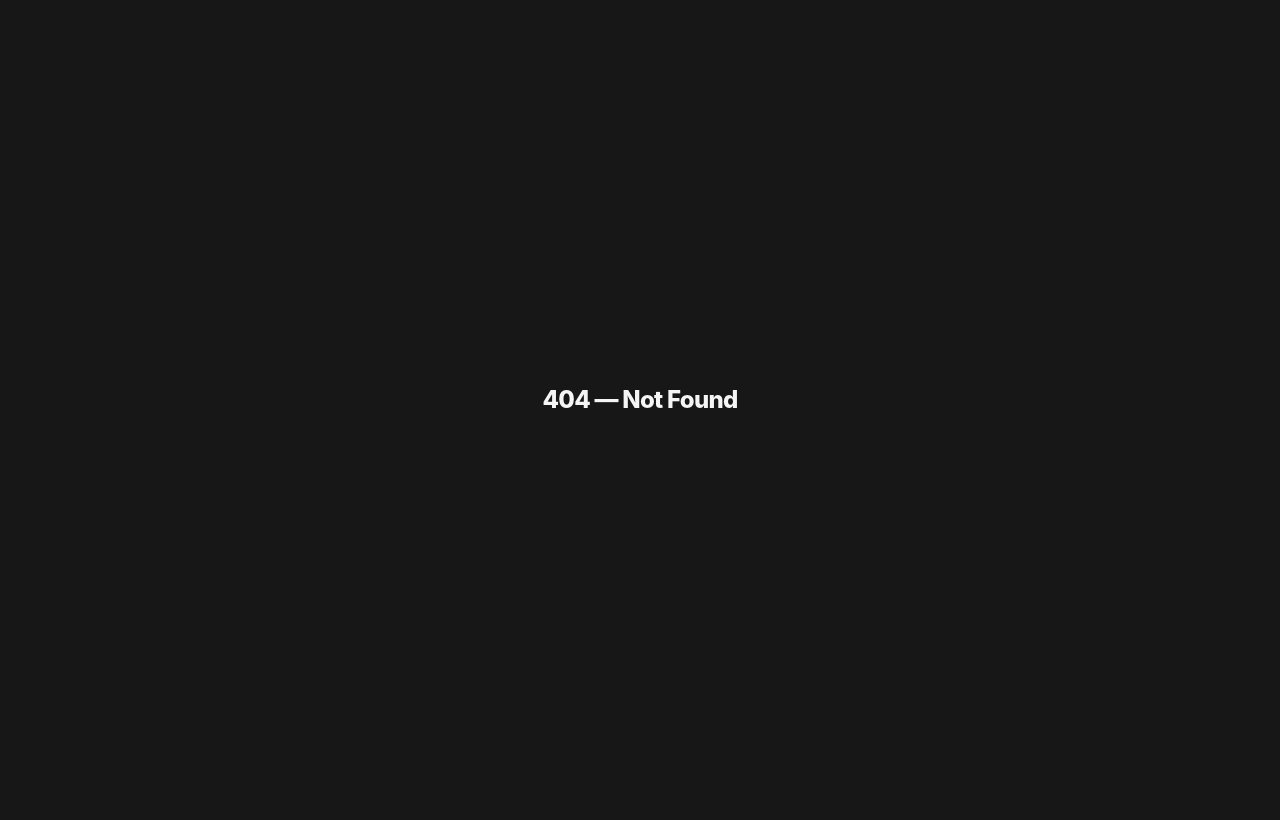
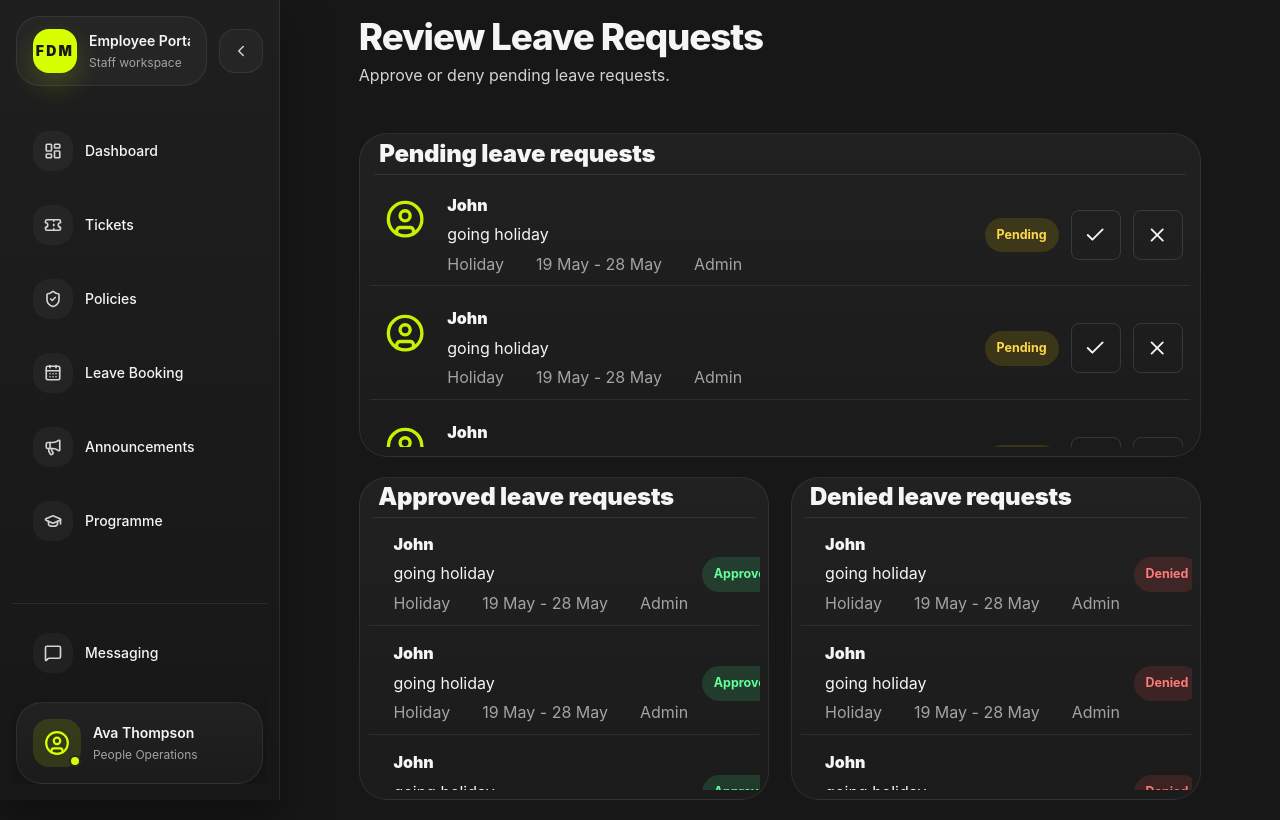
Before and after one commit to FowzanRaja/employee-portal, a React (Vite) app in the folder frontend/: page /hrnew/leave in a window 1280 px wide. Before the commit this address had no page. Built offline with nearby package versions, Linux system fonts and the light colour scheme.

Commit message:
Redesign of HR page, created skeleton of policy & announcement pages + implemented new 'review leave requests' page

```diff
--- a/frontend/src/app/routes.jsx
+++ b/frontend/src/app/routes.jsx
@@ -14,6 +14,10 @@ import TicketPage from '../pages/TicketPage'
 import HRPage from '../pages/HRPage'
 import ITPage from '../pages/ITPage'
 import ITViewPage from '../pages/ITViewPage'
+import HRNewPage from '../pages/HRNEwPage'
+import HRLeavePage from '../pages/HRLeavePage'
+import HRPolicyPage from '../pages/HRPolicyPage'
+import HRAnnouncementPage from '../pages/HRAnnouncementsPage'
 
 export default function AppRoutes() {
   return (
@@ -35,6 +39,10 @@ export default function AppRoutes() {
         <Route path="programme/:programmeId" element={<ProgrammeViewPage />} />
         <Route path="/leave-booking" element={<LeavePage />} />
         <Route path="hr" element={<HRPage />} />
+        <Route path="hrnew" element={<HRNewPage />} />
+        <Route path="hrnew/leave" element={<HRLeavePage />} />
+        <Route path="hrnew/announcements" element={<HRAnnouncementPage />} />
+        <Route path="hrnew/policy" element={<HRPolicyPage />} />
         <Route path="it" element={<ITPage />} />
         <Route path="it/:section" element={<ITViewPage />} />
       </Route>
--- a/frontend/src/components/HR.jsx
+++ b/frontend/src/components/HR.jsx
@@ -138,7 +138,7 @@ export default function HRDisplay(){
 
                         </div>
 
-                                                <div className="hr-leave-request">
+                        <div className="hr-leave-request">
 
                             <div className="leave-request-image-container"> <img src={pfp} alt="Profile Picture"/> </div>
 
--- /dev/null
+++ b/frontend/src/components/HR/HRAnnouncements.jsx
@@ -0,0 +1 @@
+export default function HRAnnouncements() {}
--- /dev/null
+++ b/frontend/src/components/HR/HRLeave.jsx
@@ -0,0 +1,71 @@
+import {Check, X, CircleUser} from 'lucide-react';
+import LeaveRequest from './LeaveRequest';
+import pfp from '../../assets/pfp images/pfp3.jpg';
+
+export default function HRLeave() {
+    return(
+        <div className="flex flex-col items-center w-full max-h-screen gap-5">
+            <div className="flex flex-row items-left justify-left w-9/10">
+                <header className="programme-page-header">
+                    <h1 className="programme-page-title">Review Leave Requests</h1>
+                    <p className="programme-page-subtitle">  Approve or deny pending leave requests. </p>
+                </header>
+            </div>
+
+            <div  className="hr-section w-9/10 h-1/2"> {/* Review leave requests */}
+                <h2 className="hr-section-title"> Pending leave requests </h2>
+                <hr className="hr-line"/>
+                <div className="leave-requests-container">
+
+                    <LeaveRequest name="John" reason="going holiday" leaveType="Holiday" startDate="19 May" endDate="28 May" employeeType="Admin" status="pending"/>
+                    <LeaveRequest name="John" reason="going holiday" leaveType="Holiday" startDate="19 May" endDate="28 May" employeeType="Admin" status="pending"/>
+                    <LeaveRequest name="John" reason="going holiday" leaveType="Holiday" startDate="19 May" endDate="28 May" employeeType="Admin" status="pending"/>
+                    <LeaveRequest name="John" reason="going holiday" leaveType="Holiday" startDate="19 May" endDate="28 May" employeeType="Admin" status="pending"/>
+                    <LeaveRequest name="John" reason="going holiday" leaveType="Holiday" startDate="19 May" endDate="28 May" employeeType="Admin" status="pending"/>
+                    <LeaveRequest name="John" reason="going holiday" leaveType="Holiday" startDate="19 May" endDate="28 May" employeeType="Admin" status="pending"/>
+                    <LeaveRequest name="John" reason="going holiday" leaveType="Holiday" startDate="19 May" endDate="28 May" employeeType="Admin" status="pending"/>
+                    <LeaveRequest name="John" reason="going holiday" leaveType="Holiday" startDate="19 May" endDate="28 May" employeeType="Admin" status="pending"/>
+
+
+                </div>
+            </div>
+
+            <div className="flex flex-row items-center justify-between w-9/10 h-1/3"> {/* Approved and denied leave requests */}
+
+                    <div  className="hr-section w-39/80 "> {/* View Approved leave requests */}
+                    <h2 className="hr-section-title"> Approved leave requests </h2>
+                    <hr className="hr-line"/>
+                    <div className="leave-requests-container">
+
+                        <LeaveRequest name="John" reason="going holiday" leaveType="Holiday" startDate="19 May" endDate="28 May" employeeType="Admin" status="approved"/>
+                        <LeaveRequest name="John" reason="going holiday" leaveType="Holiday" startDate="19 May" endDate="28 May" employeeType="Admin" status="approved"/>
+                        <LeaveRequest name="John" reason="going holiday" leaveType="Holiday" startDate="19 May" endDate="28 May" employeeType="Admin" status="approved"/>
+                        <LeaveRequest name="John" reason="going holiday" leaveType="Holiday" startDate="19 May" endDate="28 May" employeeType="Admin" status="approved"/>
+                        <LeaveRequest name="John" reason="going holiday" leaveType="Holiday" startDate="19 May" endDate="28 May" employeeType="Admin" status="approved"/>
+                        <LeaveRequest name="John" reason="going holiday" leaveType="Holiday" startDate="19 May" endDate="28 May" employeeType="Admin" status="approved"/>
+
+
+                    </div>
+                </div>
+
+                <div  className="hr-section w-39/80 "> {/* View Denied leave requests */}
+                    <h2 className="hr-section-title"> Denied leave requests </h2>
+                    <hr className="hr-line"/>
+                    <div className="leave-requests-container">
+
+                        <LeaveRequest name="John" reason="going holiday" leaveType="Holiday" startDate="19 May" endDate="28 May" employeeType="Admin" status="denied"/>
+                        <LeaveRequest name="John" reason="going holiday" leaveType="Holiday" startDate="19 May" endDate="28 May" employeeType="Admin" status="denied"/>
+                        <LeaveRequest name="John" reason="going holiday" leaveType="Holiday" startDate="19 May" endDate="28 May" employeeType="Admin" status="denied"/>
+                        <LeaveRequest name="John" reason="going holiday" leaveType="Holiday" startDate="19 May" endDate="28 May" employeeType="Admin" status="denied"/>
+                        <LeaveRequest name="John" reason="going holiday" leaveType="Holiday" startDate="19 May" endDate="28 May" employeeType="Admin" status="denied"/>
+                        <LeaveRequest name="John" reason="going holiday" leaveType="Holiday" startDate="19 May" endDate="28 May" employeeType="Admin" status="denied"/>
+
+
+                    </div>
+                </div>
+            </div>
+
+        </div>
+
+    )
+}
--- /dev/null
+++ b/frontend/src/components/HR/HRNew.jsx
@@ -0,0 +1,51 @@
+import { CalendarDays , Megaphone, ShieldCheck, Ticket } from "lucide-react";
+import TicketTypeCard from "../TicketManagementCard";
+
+export default function HRNewDisplay() {
+    const HR_SECTIONS =[
+        {
+            to: "leave",
+            title: "Review Leave Requests",
+            description: "View and manage employee leave requests.",
+            icon: CalendarDays
+        },
+
+        {
+            to: "announcements",
+            title: "Announcements",
+            description: "Post announcements to staff.",
+            icon: Megaphone
+        },
+
+        {
+            to: "policy",
+            title: "Policies",
+            description: "Create and update policy documents.",
+            icon: ShieldCheck
+        }
+    ]
+
+    return(
+        <div className="programme-page">
+            <header className="programme-page-header">
+                <h1 className="programme-page-title">HR Management</h1>
+                <p className="programme-page-subtitle"> Manage leave requests, Create announcements, and modify company policy. </p>
+            </header>
+
+            <div className="programme-grid">
+                {HR_SECTIONS.map((section) => (
+                    <TicketTypeCard
+                        key = {section.to}
+                        title = {section.title}
+                        description = {section.description}
+                        to = {section.to}
+                        icon = {section.icon}
+                    />
+                ))
+                }
+
+            </div>
+
+        </div>
+    )
+}
--- /dev/null
+++ b/frontend/src/components/HR/HRPolicy.jsx
@@ -0,0 +1 @@
+export default function HRPolicies() {}
--- /dev/null
+++ b/frontend/src/components/HR/LeaveRequest.jsx
@@ -0,0 +1,45 @@
+import {Check, X, CircleUser} from 'lucide-react';
+
+export default function LeaveRequest({name, reason, leaveType, startDate, endDate, employeeType, status}) {
+    return(
+        <div className="hr-leave-request">
+
+            <div className="leave-request-image-container"> <CircleUser className="icon"/> </div>
+
+            <div className="leave-request-content-container">
+                <div className="leave-request-primary-info">
+                    <p className="request-name"> {name} </p>
+                </div>
+                <div className="leave-request-reason-info">
+                    <p className="request-reason"> {reason} </p>
+                </div>
+                <div className="leave-request-secondary-info">
+                    <p className="request-type"> {leaveType} </p>
+                    <p className="request-dates"> {startDate} - {endDate} </p>
+                    <p className="request-employee-type"> {employeeType} </p>
+                </div>
+
+            </div>
+            {status == "pending" &&
+                <div className="leave-request-buttons-container">
+                    <span className="leave-status leave-status-pending"> Pending </span>
+                    <button className="leave-button"> <Check id="approve"/> </button>
+                    <button className="leave-button"> <X id="deny"/> </button>
+                </div>
+            }
+
+            {status == "approved" &&
+                <div className="leave-request-buttons-container">
+                    <span className="leave-status leave-status-approved"> Approved </span>
+                </div>
+                }
+
+            {status == "denied" &&
+                <div className="leave-request-buttons-container">
+                    <span className="leave-status leave-status-rejected"> Denied </span>
+                </div>
+            }
+
+        </div>
+    )
+}
--- a/frontend/src/index.css
+++ b/frontend/src/index.css
@@ -1125,9 +1125,8 @@ p {
 .leave-requests-container{
   display: flex;
   flex-direction: column;
-  gap: 1rem;
-  padding: 0.5em;
-  height: 85%;
+  gap: 10px;
+  max-height: 33vh;
   overflow-y: scroll;
 }
 
@@ -1146,7 +1145,7 @@ p {
 
 .hr-leave-request:hover{
   border-color: var(--fdm-lime-soft);
-  font-size: 1.015em;
+  font-size: 1.03em;
   background-color: #1a1a1a;
 
 }
@@ -1160,12 +1159,18 @@ p {
 }
 
 .leave-request-image-container{
-  height: 70px;
-  width: 70px;
-  border-radius: 15px;
-  overflow: hidden;
-  border: 1px solid var(--fdm-border-strong);
+  width: 5%;
+  height: 5%;
+  display: flex;
+  justify-content: center;
+  align-items: center;
+  margin:1%;
+}
 
+.icon{
+  height: 100%;
+  width: 100%;
+  color: var(--fdm-lime-soft);
 }
 
 .leave-request-content-container{
@@ -1175,6 +1180,7 @@ p {
   gap: 0.25rem;
   justify-content: space-between;
   padding: 0.1em;
+  white-space: nowrap;
 }
 
 .leave-request-primary-info{
@@ -1194,7 +1200,7 @@ p {
   display: flex;
   flex-direction: row;
   gap: 0.75em;
-  justify-items: right;
+  justify-content: right;
   align-items: center;
 }
 
@@ -1215,6 +1221,16 @@ p {
   cursor: pointer;
 
   transition: all 0.3s ease-in-out;
+}
+
+.leave-button:hover #approve{
+  transition: all 0.3s ease-in-out;
+  color:var(--fdm-green);
+}
+
+.leave-button:hover #deny{
+  transition: all 0.3s ease-in-out;
+  color: red;
 }
 
 #hr-announcements{
--- /dev/null
+++ b/frontend/src/pages/HRAnnouncementsPage.jsx
@@ -0,0 +1,4 @@
+import HRAnnouncements from "../components/HR/HRAnnouncements.jsx";
+export default function HRAnnouncementsPage() {
+    return HRAnnouncements()
+}
--- /dev/null
+++ b/frontend/src/pages/HRLeavePage.jsx
@@ -0,0 +1,4 @@
+import HRLeave from "../components/HR/HRLeave.jsx";
+export default function HRLeavePage() {
+    return HRLeave()
+}
--- /dev/null
+++ b/frontend/src/pages/HRNewPage.jsx
@@ -0,0 +1,4 @@
+import HRNewDisplay from "../components/HR/HRNew";
+export default function HRNewPage() {
+    return HRNewDisplay()
+}
--- /dev/null
+++ b/frontend/src/pages/HRPolicyPage.jsx
@@ -0,0 +1,4 @@
+import HRPolicy from "../components/HR/HRPolicy.jsx";
+export default function HRPolicyPage() {
+    return HRPolicy()
+}
```
